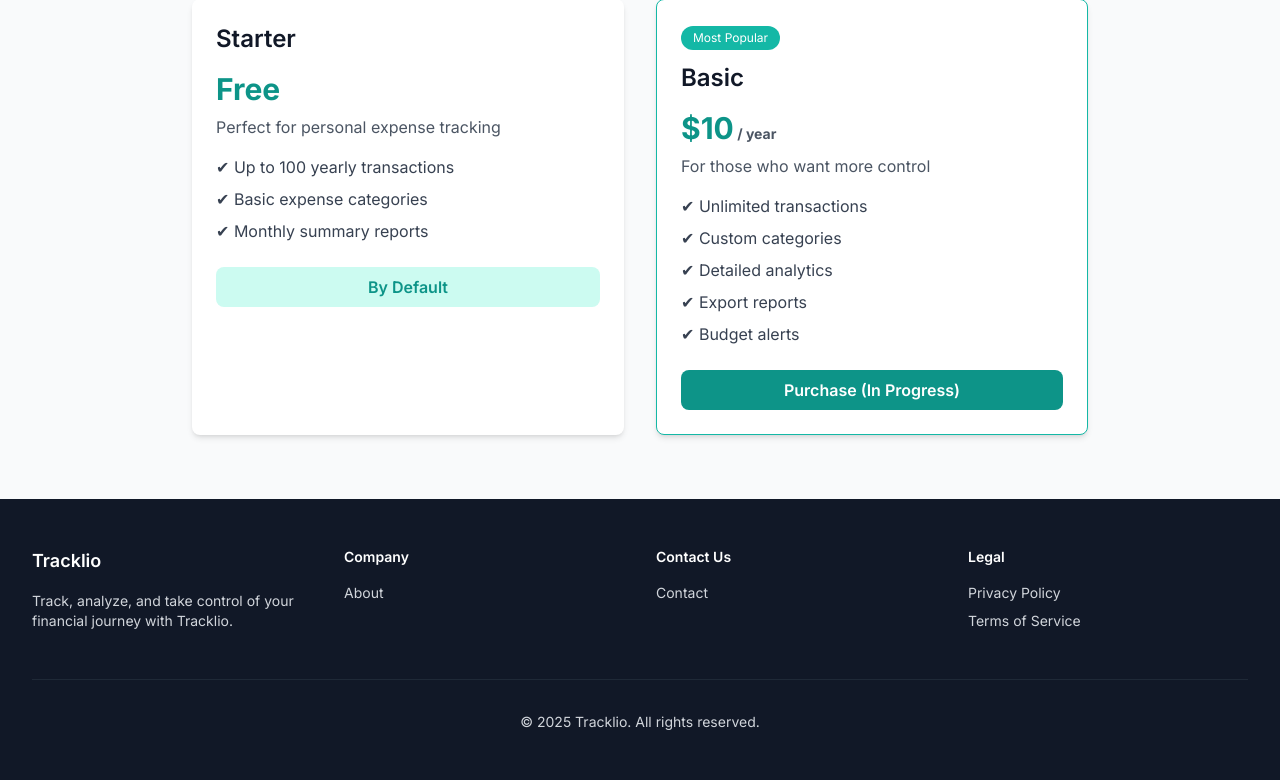
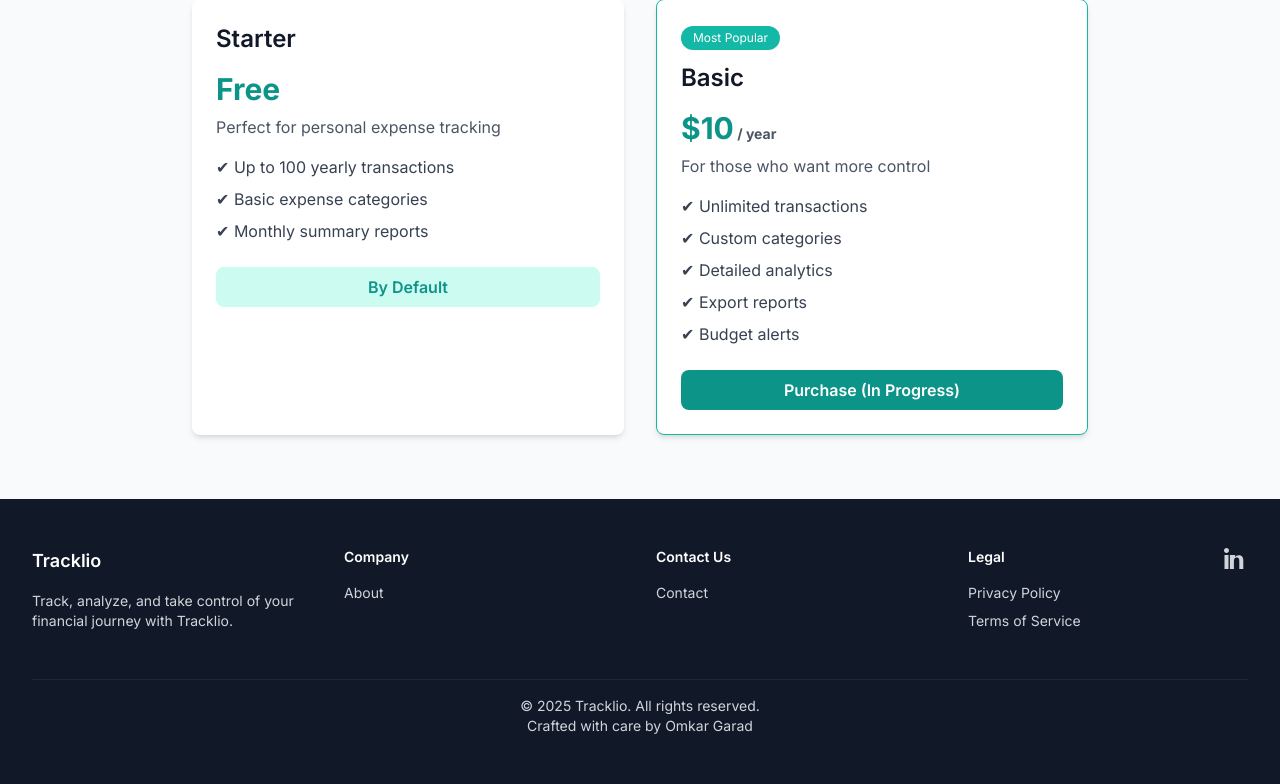
Before and after one commit to omkargarad78/Tracklio, a Flask app: page / in a window 1280 px wide. Shown: the part 1545-2329 px from the top of the page. Run offline with Flask 3, Linux system fonts and the light colour scheme; some libraries are stand-ins or nearby versions.

Commit message:
footer modification

```diff
--- a/templates/landing.html
+++ b/templates/landing.html
@@ -242,19 +242,11 @@
     <!-- Footer -->
     <footer class="bg-gray-900 text-gray-300 py-12">
         <div class="max-w-7xl mx-auto px-4 sm:px-6 lg:px-8">
-            <div class="grid md:grid-cols-4 gap-8">
+            <div class="grid md:grid-cols-4 gap-8 items-start"> <!-- Added items-start for vertical alignment -->
                 <div>
                     <h3 class="text-white text-lg font-semibold mb-4">Tracklio</h3>
                     <p class="text-sm">Track, analyze, and take control of your financial journey with Tracklio.</p>
                 </div>
-                <!-- <div>
-                    <h4 class="text-white text-sm font-semibold mb-4">Product</h4>
-                    <ul class="space-y-2 text-sm">
-                        <li><a href="#" class="hover:text-white">Features</a></li>
-                        <li><a href="#" class="hover:text-white">Pricing</a></li>
-                        <li><a href="#" class="hover:text-white">FAQ</a></li>
-                    </ul>
-                </div> -->
                 <div>
                     <h4 class="text-white text-sm font-semibold mb-4">Company</h4>
                     <ul class="space-y-2 text-sm">
@@ -269,6 +261,7 @@
                     </ul>
                 </div>
 
+                <div class="flex items-center justify-between">
                     <div>
                         <h4 class="text-white text-sm font-semibold mb-4">Legal</h4>
                         <ul class="space-y-2 text-sm">
@@ -276,12 +269,21 @@
                             <li><a href="{{ url_for('termsofservice') }}" class="hover:text-white">Terms of Service</a></li>
                         </ul>
                     </div>
+                    <!-- LinkedIn Icon -->
+                    <a href="https://www.linkedin.com/in/omkar-garad-9210b522b/" target="_blank" class="ml-4 text-gray-300 hover:text-white transition-colors duration-300 self-start">
+                        <svg xmlns="http://www.w3.org/2000/svg" fill="currentColor" class="w-6 h-6" viewBox="0 0 24 24">
+                            <path d="M4.98 3.5C4.98 4.88 3.88 6 2.5 6S0 4.88 0 3.5 1.12 1 2.5 1 4.98 2.12 4.98 3.5zM.5 8h4v14h-4V8zm7 0h3.6v2h.05c.5-.9 1.75-1.85 3.6-1.85 3.85 0 4.55 2.5 4.55 5.75V22h-4v-7.5c0-1.8 0-4.1-2.5-4.1s-2.9 1.95-2.9 4V22h-4V8z"/>
+                        </svg>
+                    </a>
                 </div>
-            <div class="border-t border-gray-800 mt-12 pt-8 text-sm text-center">
+            </div>
+            <div class="border-t border-gray-800 mt-12 pt-4 text-sm text-center">
                 <p>&copy; 2025 Tracklio. All rights reserved.</p>
+                <p>Crafted with care by Omkar Garad</p>
             </div>
         </div>
     </footer>
+
     <script src="{{ url_for('static', filename='landing.js') }}"></script>
 </body>
 </html>
```
Lines whose indentation alone changed are shown as unchanged.
